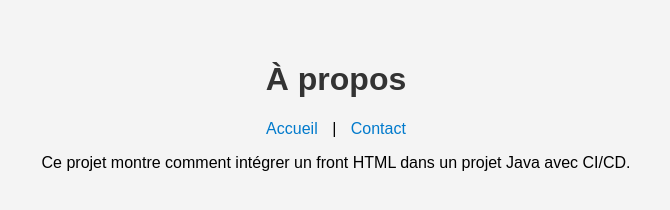
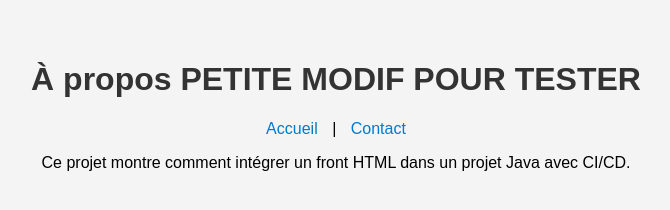
Before and after one commit to ThomasDufour19/SIMPLES-JAVA-CI, a plain HTML site: page web/about.html in a window 1280 px wide. Shown: the whole page, without its empty margins (304-974 px from the left). Drawn offline with Linux system fonts and the light colour scheme.

Commit message:
Petite modif

```diff
--- a/web/about.html
+++ b/web/about.html
@@ -6,7 +6,7 @@
   <link rel="stylesheet" href="style.css">
 </head>
 <body>
-  <h1>À propos</h1>
+  <h1>À propos PETITE MODIF POUR TESTER</h1>
   <nav>
     <a href="index.html">Accueil</a> |
     <a href="contact.html">Contact</a>
```
